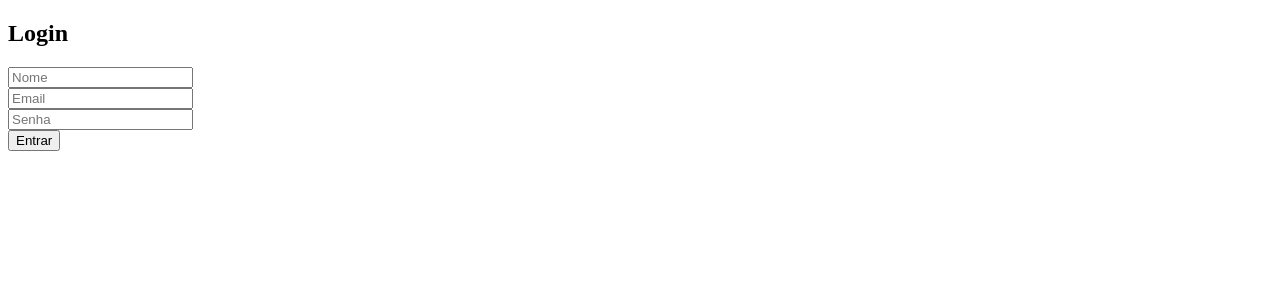
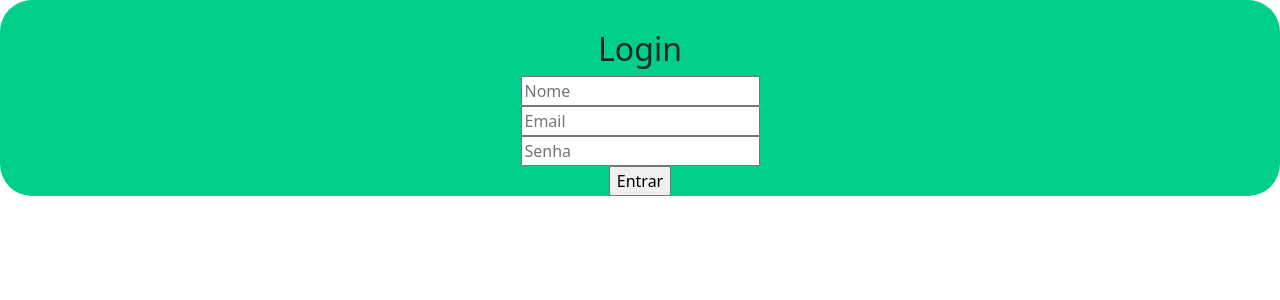
Before and after one commit to meawtec/pizzarela, a PHP site: page /pags/loginPage.php in a window 1280 px wide. Shown: the top 300 px of the page. Run offline with PHP 8.4, Linux system fonts and the light colour scheme.

Commit message:
desing do login

```diff
--- a/estilo/estilo1.css
+++ b/estilo/estilo1.css
@@ -22,7 +22,7 @@
 
 
 }#retapromo{
-    display: inline-flex;
+    display: inline-block;
     padding-left: 10px;
 
 }
--- a/estilo/estiloLogin.css
+++ b/estilo/estiloLogin.css
@@ -0,0 +1,13 @@
+#divlogin{
+    text-align: center;
+    padding-left: 30px;
+    padding-right: 30px;
+    padding-top: 30px;
+    background-color: rgb(0, 207, 138);
+    border-radius: 1pc;
+    border-radius: 2pc;
+}
+#form{
+
+
+}
--- a/pags/loginPage.php
+++ b/pags/loginPage.php
@@ -46,14 +46,15 @@
 }
 </script>
 
-
+<link href="https://cdn.jsdelivr.net/npm/bootstrap@5.1.3/dist/css/bootstrap.min.css" rel="stylesheet" integrity="sha384-1BmE4kWBq78iYhFldvKuhfTAU6auU8tT94WrHftjDbrCEXSU1oBoqyl2QvZ6jIW3" crossorigin="anonymous">
+<link rel="stylesheet" href="../estilo/estiloLogin.css">
 
 </head>
 <body>
 
 
 
-<div>
+<div id="divlogin">
     <h2>Login</h2>
 
     <form method="post" action="loginPage.php" name="f1" id="form">
```
